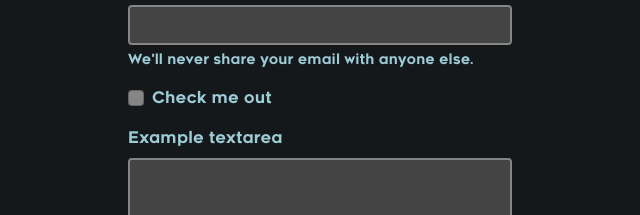
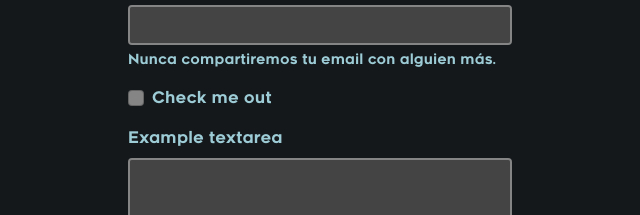
Before and after one commit to FacuPoggi/fly-with-us, a plain HTML site: page pages/sobrenosotros.html in a window 1280 px wide. Shown: the part 1083-1298 px from the top of the page, 320-960 px from the left. Drawn offline with nearby package versions, Linux system fonts and the light colour scheme.

```diff
--- a/pages/sobrenosotros.html
+++ b/pages/sobrenosotros.html
@@ -81,8 +81,7 @@
                             email</label>
                         <input type="email" class="form-control form-control-sobrenosotros" id="exampleInputEmail1"
                             aria-describedby="emailHelp">
-                        <div id="emailHelp" class="form-text form-text-sobrenosotros">We'll never share your email with
-                            anyone else.</div>
+                        <div id="emailHelp" class="form-text form-text-sobrenosotros">Nunca compartiremos tu email con alguien más.</div>
                     </div>
                     <div class="mb-3 form-check">
                         <input type="checkbox" class="form-check-input form-check-input-sobrenosotros"
```
